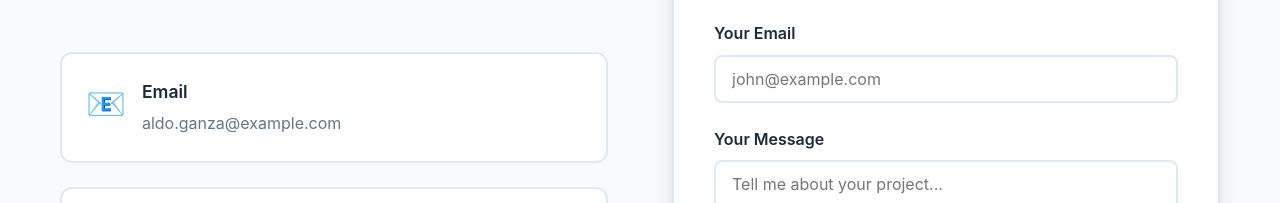
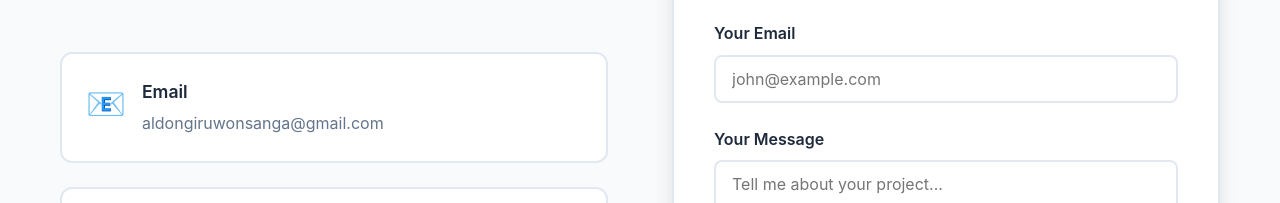
Before and after one commit to aldoganza/portfolio2, a React (Create React App) app: page / in a window 1280 px wide. Shown: the part 5490-5693 px from the top of the page. Built offline with nearby package versions, Linux system fonts and the light colour scheme; the HTML template or start-up script is replaced by a standard one.

Commit message:
credentials data

```diff
--- a/src/components/Contact/Contact.js
+++ b/src/components/Contact/Contact.js
@@ -54,25 +54,25 @@ const Contact = () => {
     {
       name: 'GitHub',
       icon: '💻',
-      url: 'https://github.com',
+      url: 'https://github.com/aldoganza',
       color: '#333'
     },
     {
       name: 'LinkedIn',
       icon: '💼',
-      url: 'https://linkedin.com',
+      url: 'https://www.linkedin.com/in/ganza-ngirowonsanga-aldo-511630356/',
       color: '#0077b5'
     },
     {
       name: 'Twitter',
       icon: '🐦',
-      url: 'https://twitter.com',
+      url: 'https://x.com/ganza_aldo',
       color: '#1da1f2'
     },
     {
       name: 'Email',
       icon: '📧',
-      url: 'mailto:aldo.ganza@example.com',
+      url: 'mailto:aldongiruwonsanga@gmail.com',
       color: '#ea4335'
     }
   ];
@@ -99,7 +99,7 @@ const Contact = () => {
                 <span className="detail-icon">📧</span>
                 <div>
                   <h4>Email</h4>
-                  <a href="mailto:aldo.ganza@example.com">aldo.ganza@example.com</a>
+                  <a href="mailto:aldongiruwonsanga@gmail.com">aldongiruwonsanga@gmail.com</a>
                 </div>
               </div>
               <div className="detail-item">
```
Also changed, not shown: 2 other files (tests, documents, lock files or other folders).
